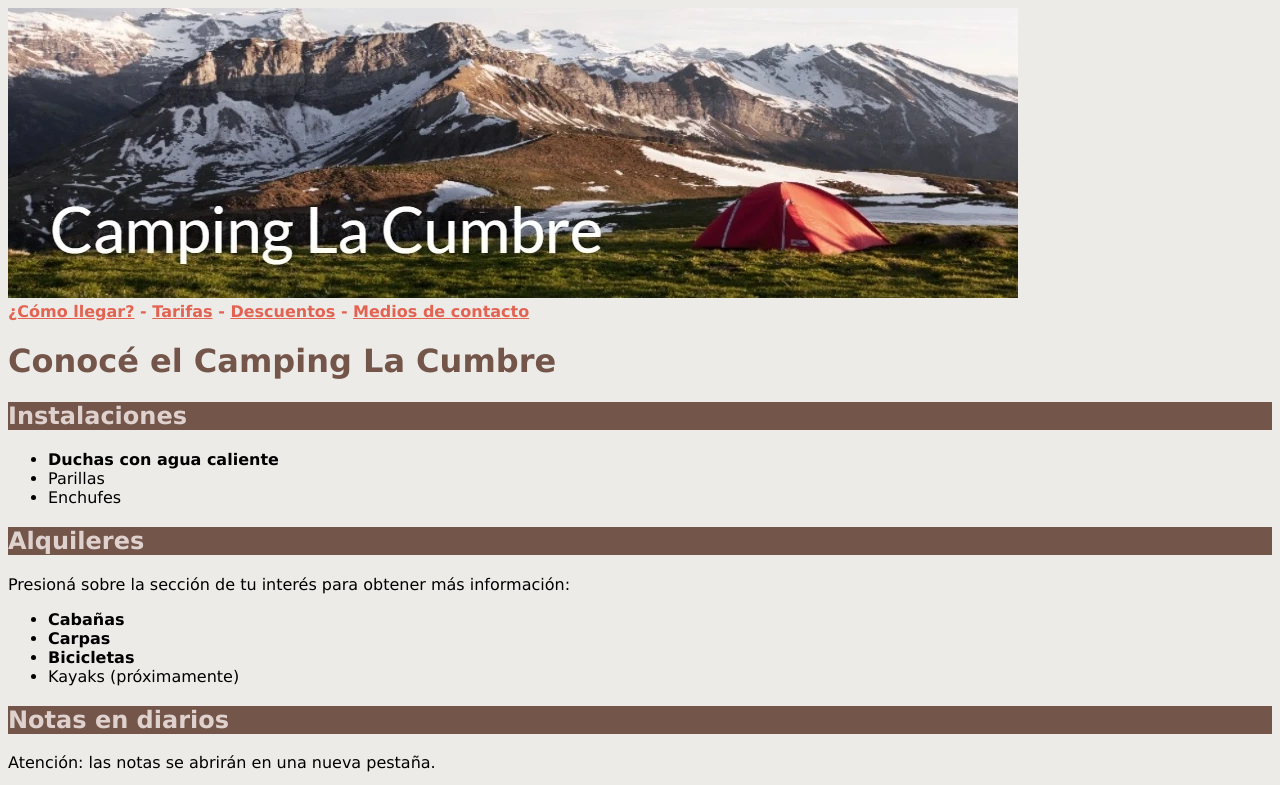
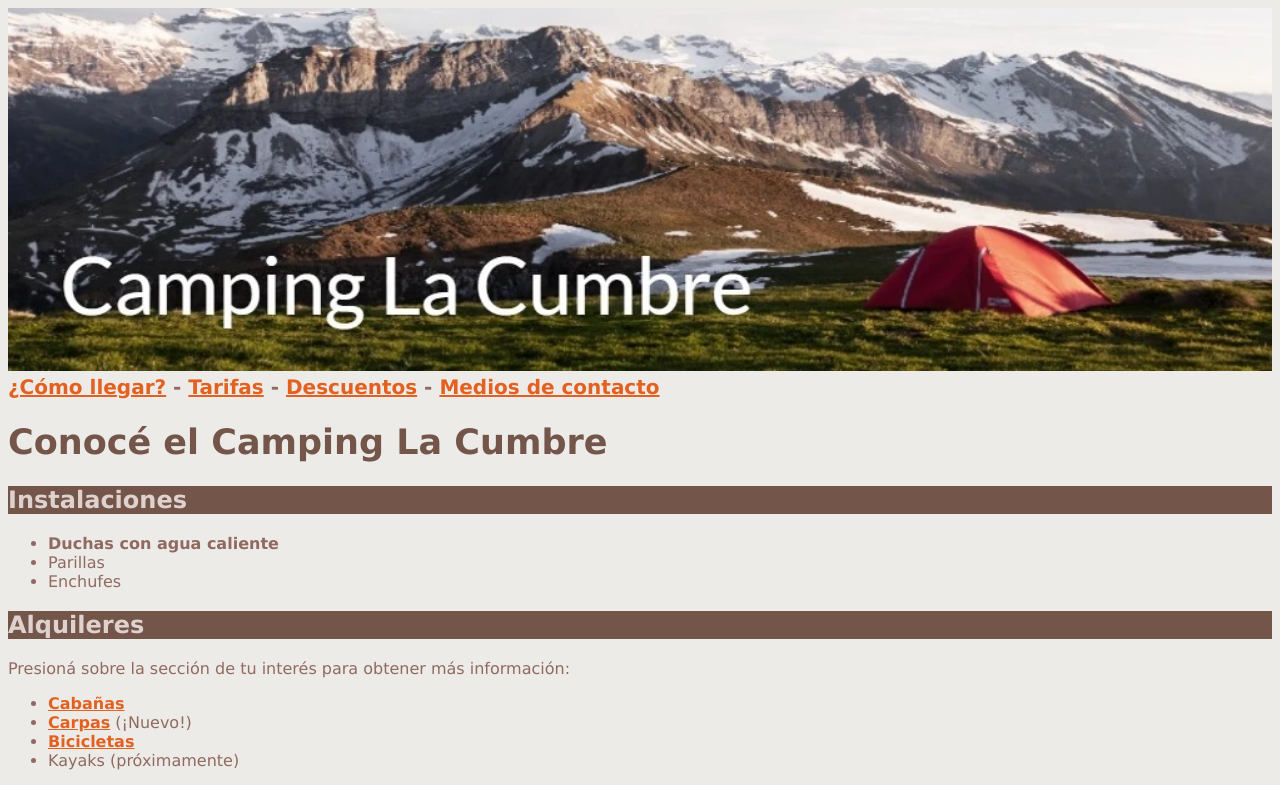
Before and after one commit to feden15/desafio-05, a website built with Vite: page index.html in a window 1280 px wide. Shown: the top 785 px of the page. Built offline with nearby package versions, Linux system fonts and the light colour scheme.

Commit message:
Finalizamos de estilizar. Da error con los span que están dentro de los li

```diff
--- a/index.html
+++ b/index.html
@@ -8,10 +8,12 @@
   </head>
 
   <body>
-    <img src="img/camping-la-cumbre.webp" alt="Banner Camping La Cumbre">
+    <header>
+      <img src="img/camping-la-cumbre.webp" alt="Banner Camping La Cumbre">
+    </header>
 
-    <nav class="orange-color">
-      <span class="underline-bold">¿Cómo llegar?</span> - <span class="underline-bold">Tarifas</span> - <span class="underline-bold">Descuentos</span> - <span class="underline-bold">Medios de contacto</span>
+    <nav>
+      <span class="underline-bold orange-color">¿Cómo llegar?</span> - <span class="underline-bold orange-color">Tarifas</span> - <span class="underline-bold orange-color">Descuentos</span> - <span class="underline-bold orange-color">Medios de contacto</span>
     </nav>
 
     <h1>Conocé el Camping La Cumbre</h1>
@@ -26,9 +28,9 @@
     <h2>Alquileres</h2>
     <p>Presioná sobre la sección de tu interés para obtener más información:</p>
     <ul>
-      <li><b>Cabañas</b></li>
-      <li><b>Carpas</b></li>
-      <li><b>Bicicletas</b></li>
+      <li><b><span class="underline-bold orange-color">Cabañas</span></b></li>
+      <li><b><span class="underline-bold orange-color">Carpas</span></b> (¡Nuevo!)</li>
+      <li><b><span class="underline-bold orange-color">Bicicletas</span></b></li>
       <li>Kayaks (próximamente)</li>
     </ul>
 
--- a/style.css
+++ b/style.css
@@ -1,21 +1,21 @@
 *{
     font-family: Verdana, Arial, sans-serif;
     background-color: rgb(236, 235, 232);
+    color: rgb(144, 106, 96);
 }
 
 img{
-    width: max-content;
-    height: auto;
-    margin: auto;
+    width: 100%;
 }
 
 nav{
+    font-size: 20px;
     display: inline-block;
-    margin-top: -10px;
     font-weight: bold;
 }
 
 h1{
+    font-size: 35px;
     color: rgb(115, 85, 74);
 }
 
@@ -24,13 +24,17 @@ h2{
     background-color: rgb(115, 85, 74);
 }
 
+p{
+    color: rgb(144, 106, 96);
+}
+
 .underline-bold {
     font-weight: bold;
     text-decoration: underline;
 }
 
 .orange-color{
-    color: rgb(227, 99, 82);
+    color:rgb(227, 97, 32);
 }
 
 .la-nacion{
@@ -38,7 +42,7 @@ h2{
 }
 
 .pagina-doce{
-    color: rgb(227, 63, 88);
+    color: rgb(226, 56, 74);
 }
 
 .pie-de-pagina{
```
